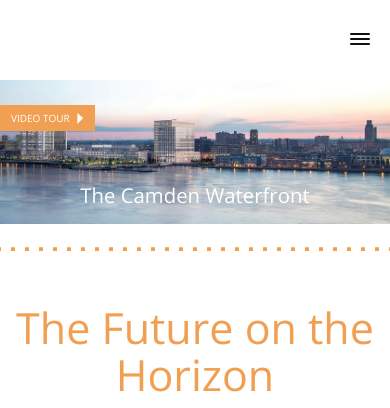
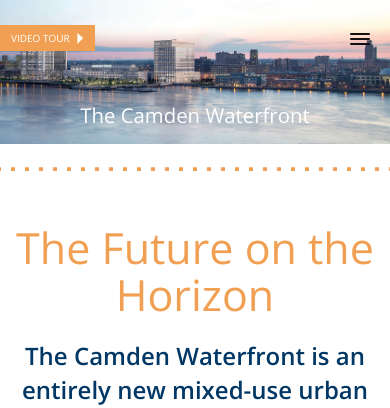
Before and after one commit to aaronfrey-freelance/PepperLillie-Camden-Waterfront, a PHP site: page / in a window 390 px wide. Shown: the top 408 px of the page. Run offline with PHP 8.4, Linux system fonts and the light colour scheme; some libraries are stand-ins or nearby versions.

Commit message:
tweak home mobile

```diff
--- a/css/main.css
+++ b/css/main.css
@@ -89,7 +89,7 @@ h2 {
   margin: 0;
   height: 80px;
   position: relative;
-  z-index: 99999;
+  z-index: 1000;
   border: none;
 }
 
@@ -159,6 +159,11 @@ h2 {
 }
 
 /* Homepage Custom Nav */
+
+#index .header {
+  position: absolute;
+  width: 100%;
+}
 
 #index .header .navbar {
   text-align: center;
@@ -269,6 +274,7 @@ h2 {
 
 #index .home-banner .video_tour {
   position: absolute;
+  z-index: 1001;
   left: 0;
   top: 25px;
 }
@@ -376,6 +382,9 @@ h2 {
     text-align: left;
     max-width: 800px;
   }
+  #index .header {
+    position: relative;
+  }
   #index .home-banner .video_tour {
     left: auto;
     right: 85px;
@@ -385,6 +394,7 @@ h2 {
     bottom: 35px;
     font-size: 90px;
     line-height: 90px;
+    padding: 0 25px;
   }
 }
 
```
